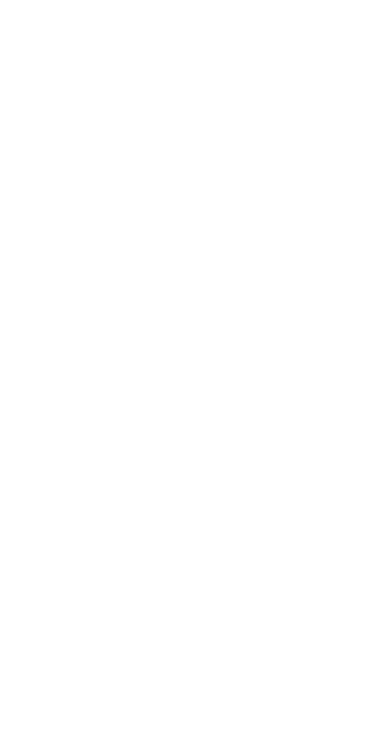
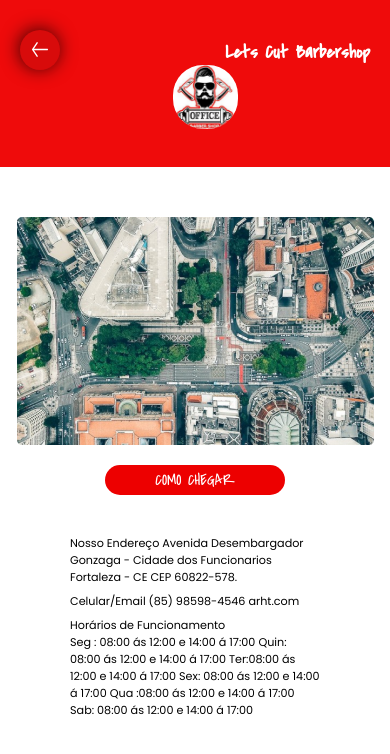
Before and after one commit to vascsx/Barbershop, an Angular app: page /localizacao in a window 390 px wide. Before the commit this address led to /. Shown: the top 754 px of the page. Built offline with nearby package versions, Linux system fonts and the light colour scheme.

Commit message:
feat: adicionei a responsividade do header para telas 768px+

```diff
--- a/src/app/components/header/header.component.html
+++ b/src/app/components/header/header.component.html
@@ -3,7 +3,8 @@
     <icon-voltar class="back"/>
   </button>
 
-
-  <h2>Lets Cut Barbershop</h2>
-  <img src="assets/principal.png" alt="Imagem ilustrativa de logo de uma barbearia" width="65px">
+  <div class="perfil">
+    <h2>Lets Cut Barbershop</h2>
+    <img src="assets/principal.png" alt="Imagem ilustrativa de logo de uma barbearia" width="65px">
+  </div>
 </header>
--- a/src/app/components/header/header.component.scss
+++ b/src/app/components/header/header.component.scss
@@ -34,3 +34,25 @@ header {
     margin-left: 52px;
   }
 }
+
+@media ( min-width: 768px ) {
+  header {
+    justify-content: space-between;
+
+    .perfil {
+      display: flex;
+      flex-direction: row;
+      align-items: center;
+      gap: 20px;
+
+      img {
+        width: 90px;
+        border-radius: 50%;
+      }
+      h2 {
+        font-size: 1.55rem;
+      }
+    }
+
+  }
+}
--- /dev/null
+++ b/src/app/pages/localzation/localzation.component.html
@@ -0,0 +1,29 @@
+<main>
+  <app-header/>
+  <div class="localizacao">
+    <img src="../../../assets/mapa.png" alt="Imagem estatica do mapa">
+    <button>COMO CHEGAR</button>
+
+    <div class="text">
+      <p>
+        Nosso Endereço
+        Avenida Desembargador Gonzaga - Cidade dos Funcionarios  Fortaleza - CE CEP 60822-578.
+      </p>
+
+      <p>
+        Celular/Email
+        (85) 98598-4546
+        arht.com
+
+      </p>
+
+      <p class="Funcionamento">
+        Horários de Funcionamento <br>
+        Seg : 08:00 ás 12:00 e 14:00 á 17:00            Quin: 08:00 ás 12:00 e 14:00 á 17:00
+        Ter:08:00 ás 12:00 e 14:00 á 17:00              Sex: 08:00 ás 12:00 e 14:00 á 17:00
+        Qua :08:00 ás 12:00 e 14:00 á 17:00             Sab: 08:00 ás 12:00 e 14:00 á 17:00
+      </p>
+
+    </div>
+  </div>
+</main>
--- /dev/null
+++ b/src/app/pages/localzation/localzation.component.scss
@@ -0,0 +1,30 @@
+.localizacao {
+  display: flex;
+  flex-direction: column;
+  align-items: center;
+  justify-content: center;
+  gap: 20px;
+  margin: 50px;
+
+  .text {
+    display: flex;
+    flex-direction: column;
+    gap: 7px;
+    padding: 20px;
+
+    p {
+      font-family: 'Poppins', sans-serif;
+      font-size: .7rem;
+    }
+  }
+  button {
+    font-size: 1rem;
+    width: 180px;
+    height: 30px;
+    color: white;
+    background-color: #ED0000;
+    border: none;
+    border-radius: 15px;
+    cursor: pointer;
+  }
+}
--- a/src/app/pages/profissional/profissional.component.scss
+++ b/src/app/pages/profissional/profissional.component.scss
@@ -2,8 +2,9 @@
     display: flex;
     align-items: center;
     justify-content: center;
-    gap: 18px;
-    margin: 50px;
+    gap: 28px;
+    margin: 40px;
+    padding: 10px 0;
 
     .box {
         display: flex;
```
Also changed, not shown: src/app/app.routes.ts (+8 -0 lines), src/app/pages/localzation/localzation.component.ts (added, +15 -0 lines), src/assets/mapa.png (added), 1 other file (tests, documents, lock files or other folders).
